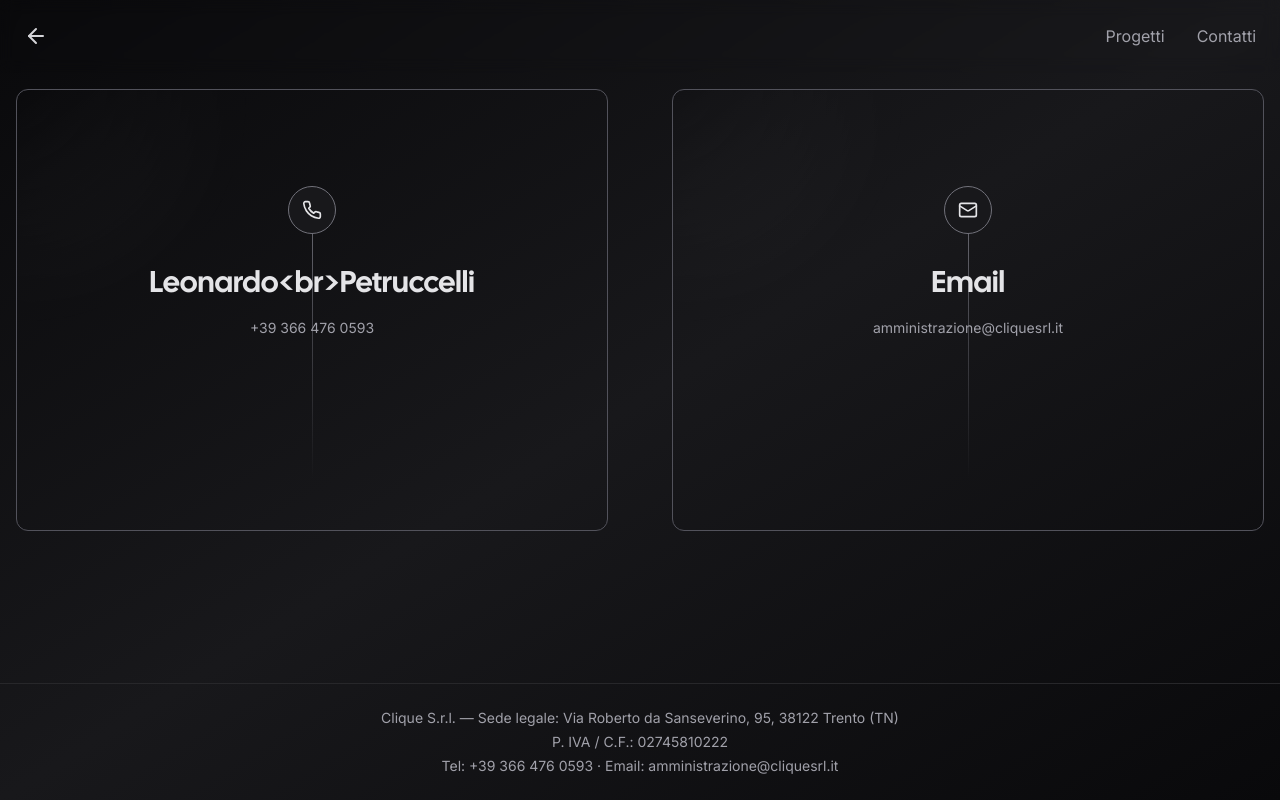
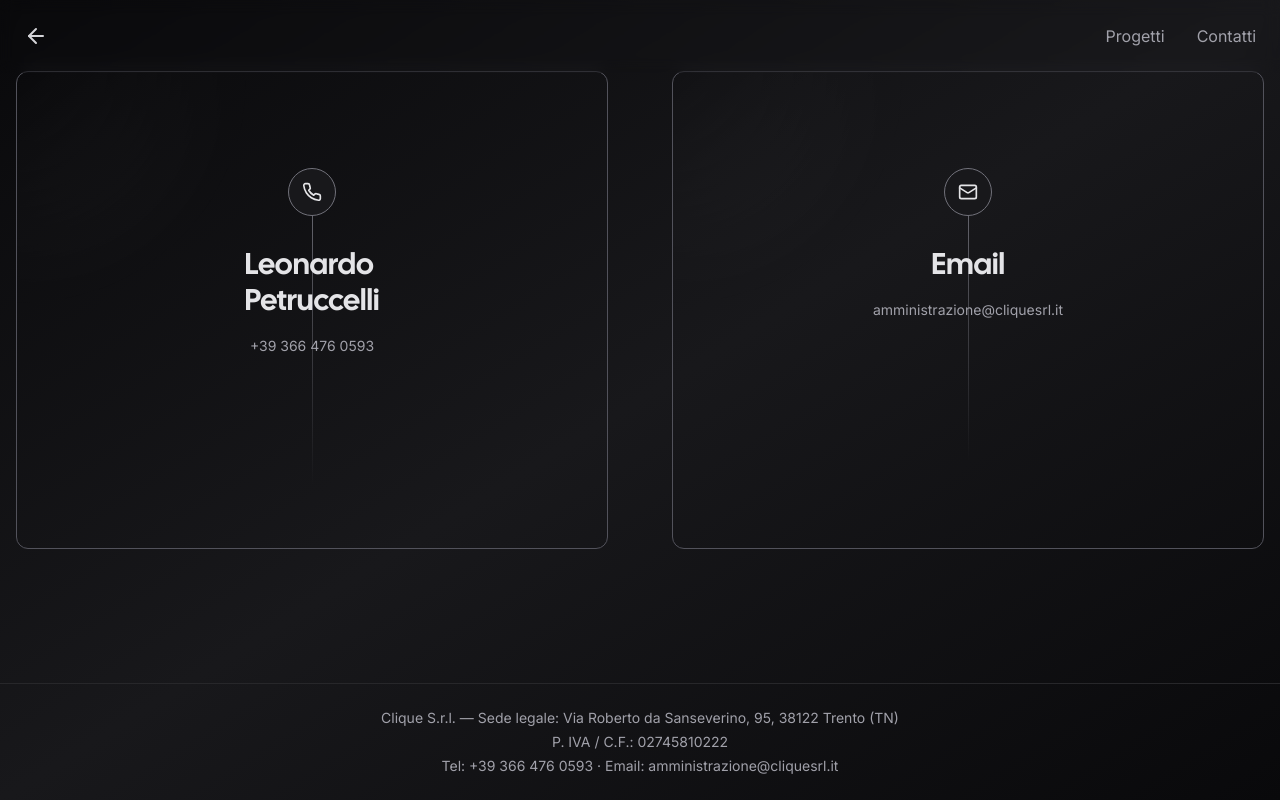
Before and after one commit to CliqueSRL/clique.website, a Next.js app: page /contact in a window 1280 px wide. Built offline with nearby package versions, Linux system fonts and the light colour scheme; no server answers; what tailwindcss-debug-screens would draw is missing.

Commit message:
Altrimenti cosi'?

```diff
--- a/app/contact/page.tsx
+++ b/app/contact/page.tsx
@@ -8,7 +8,7 @@ const socials = [
   {
     icon: <Phone size={20} />,
     href: "tel:+393664760593",
-    handle: "Leonardo<br>Petruccelli",
+    handle: "Leonardo Petruccelli",
     label: "+39 366 476 0593",
   },
   {
@@ -65,7 +65,7 @@ export default function Example() {
                   </span>
                   <div className="z-10 flex flex-col items-center">
                     <span className="font-display text-zinc-200 duration-150 group-hover:text-white lg:text-xl xl:text-3xl">
-                      {s.handle}
+                      {s.handle.split(' ')[0]}<br></br>{s.handle.split(' ')[1] || ''}
                     </span>
                     <span className="mt-4 text-center text-sm text-zinc-400 duration-1000 group-hover:text-zinc-200">
                       {s.label}
```
